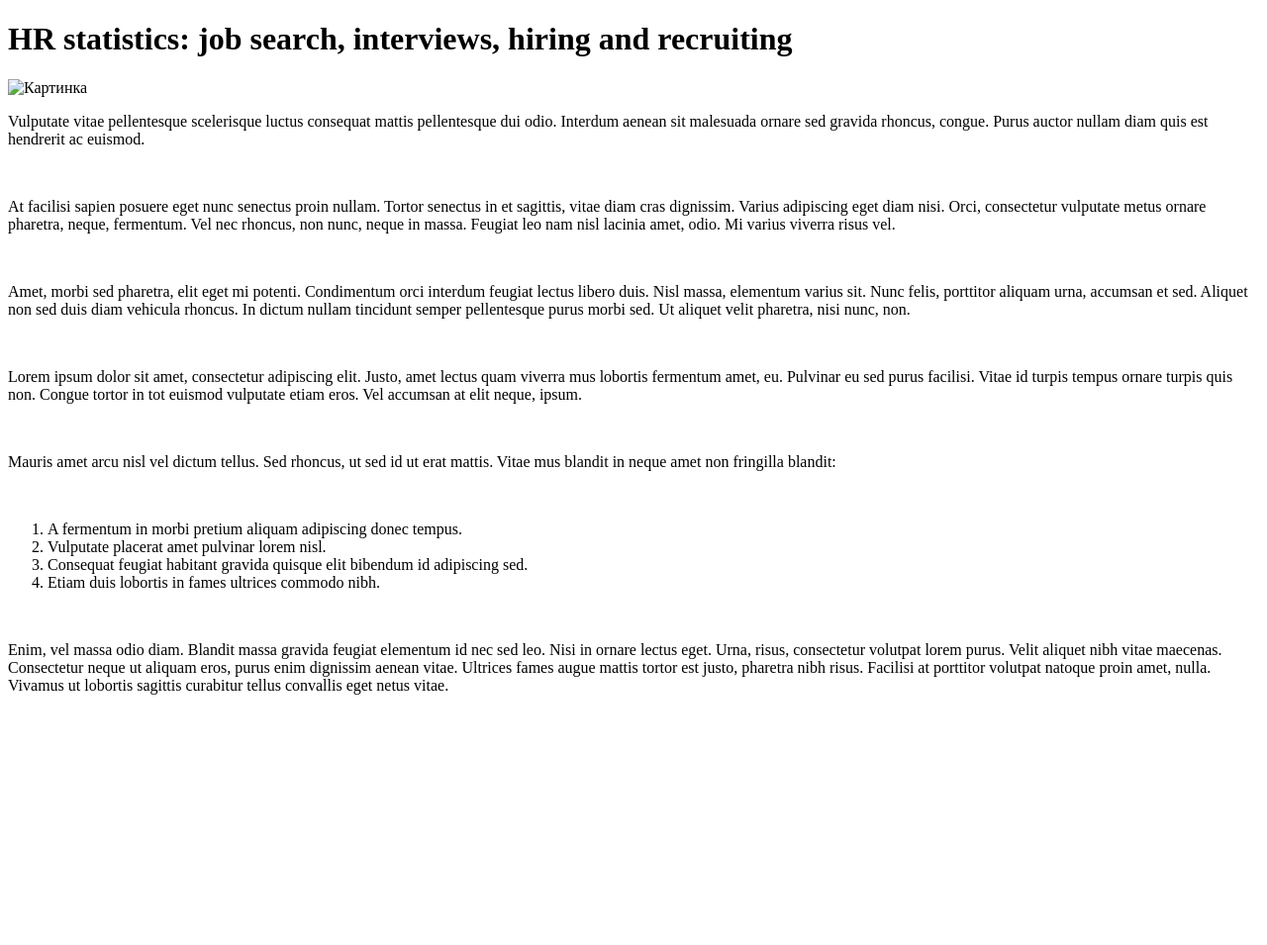
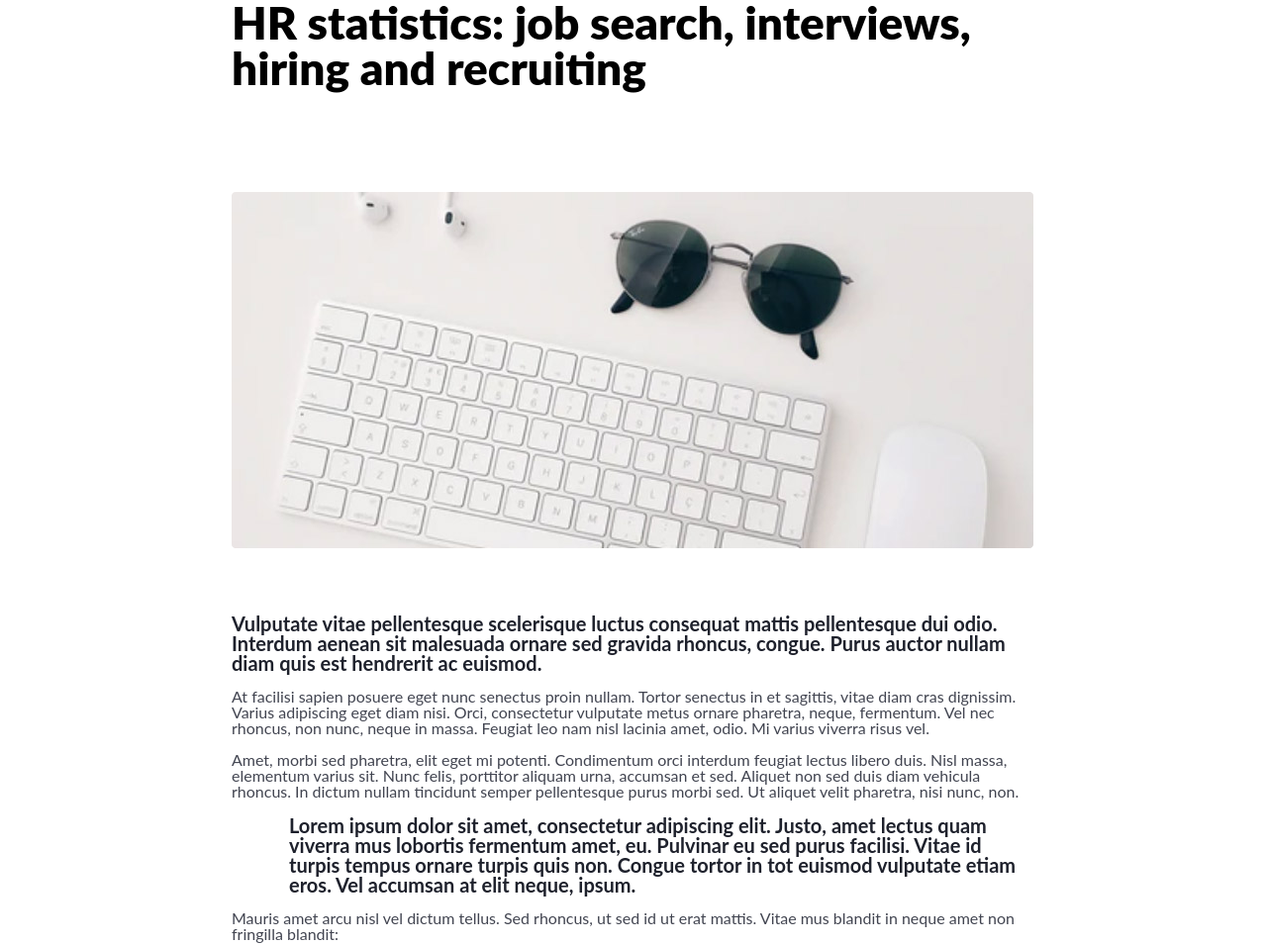
Before and after one commit to julia-ostapenko/lesson_4, a plain HTML site: page 2/index.html in a window 1280 px wide. Shown: the top 955 px of the page at 99% size. Before the commit the page ends 800 px from the top, so only its background shows below. Drawn offline with Linux system fonts and the light colour scheme; the site is published under a folder, as on GitHub Pages, so addresses that start at the root find nothing.

Commit message:
Fix paths

```diff
--- a/2/index.html
+++ b/2/index.html
@@ -4,15 +4,15 @@
     <meta charset="UTF-8" />
     <meta http-equiv="X-UA-Compatible" content="IE=edge" />
     <meta name="viewport" content="width=device-width, initial-scale=1.0" />
-    <link rel="stylesheet" href="/css/null.css" />
-    <link rel="stylesheet" href="/css/2.css" />
+    <link rel="stylesheet" href="../css/null.css" />
+    <link rel="stylesheet" href="../css/2.css" />
     <title>Lesson_4.2</title>
   </head>
   <body>
     <div class="container">
       <h1>HR statistics: job search, interviews, hiring and recruiting</h1>
 
-      <img src="/img/image.png" alt="Картинка" />
+      <img src="../img/image.png" alt="Картинка" />
 
       <div class="text">
         <p class="bold">
```
